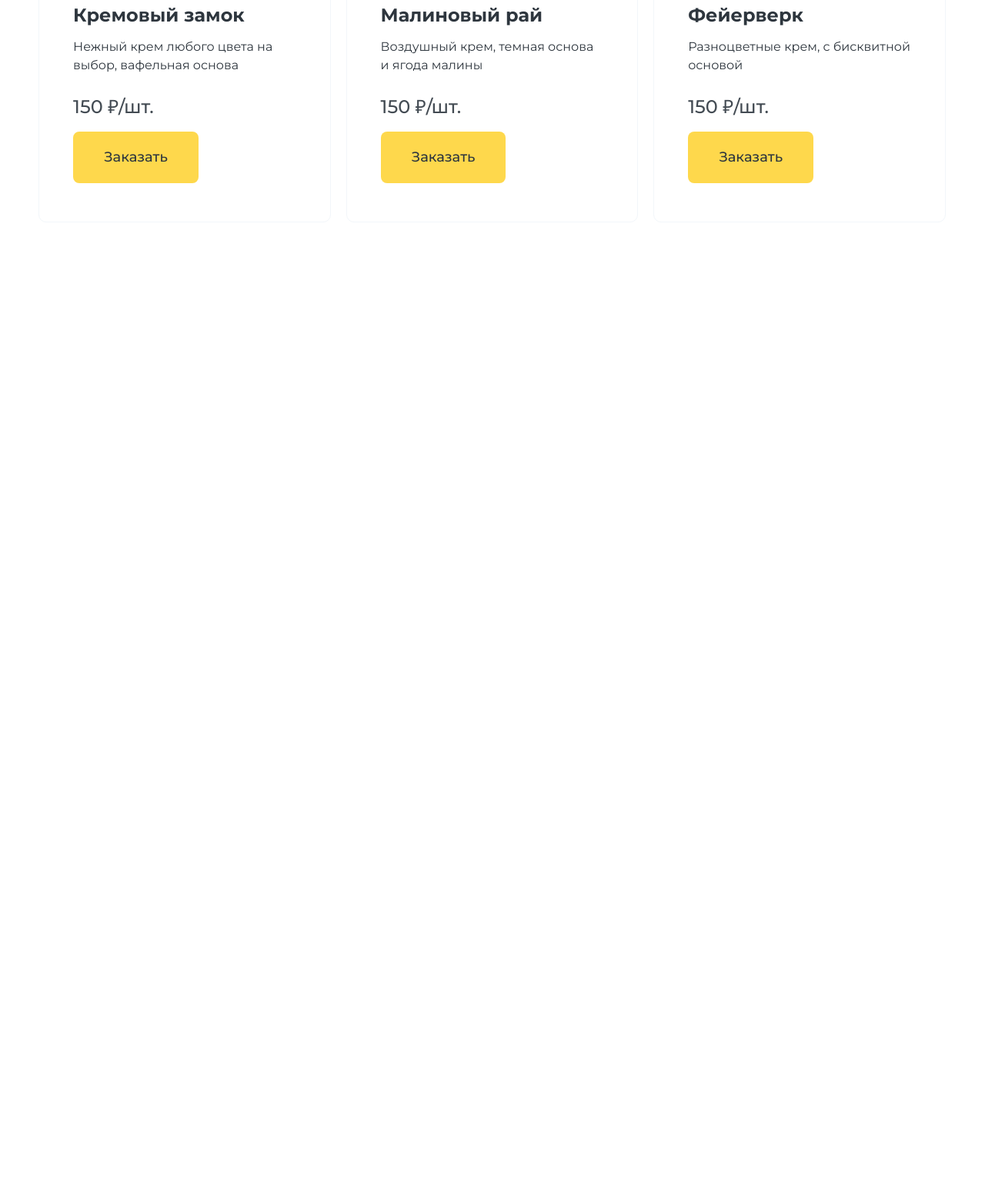
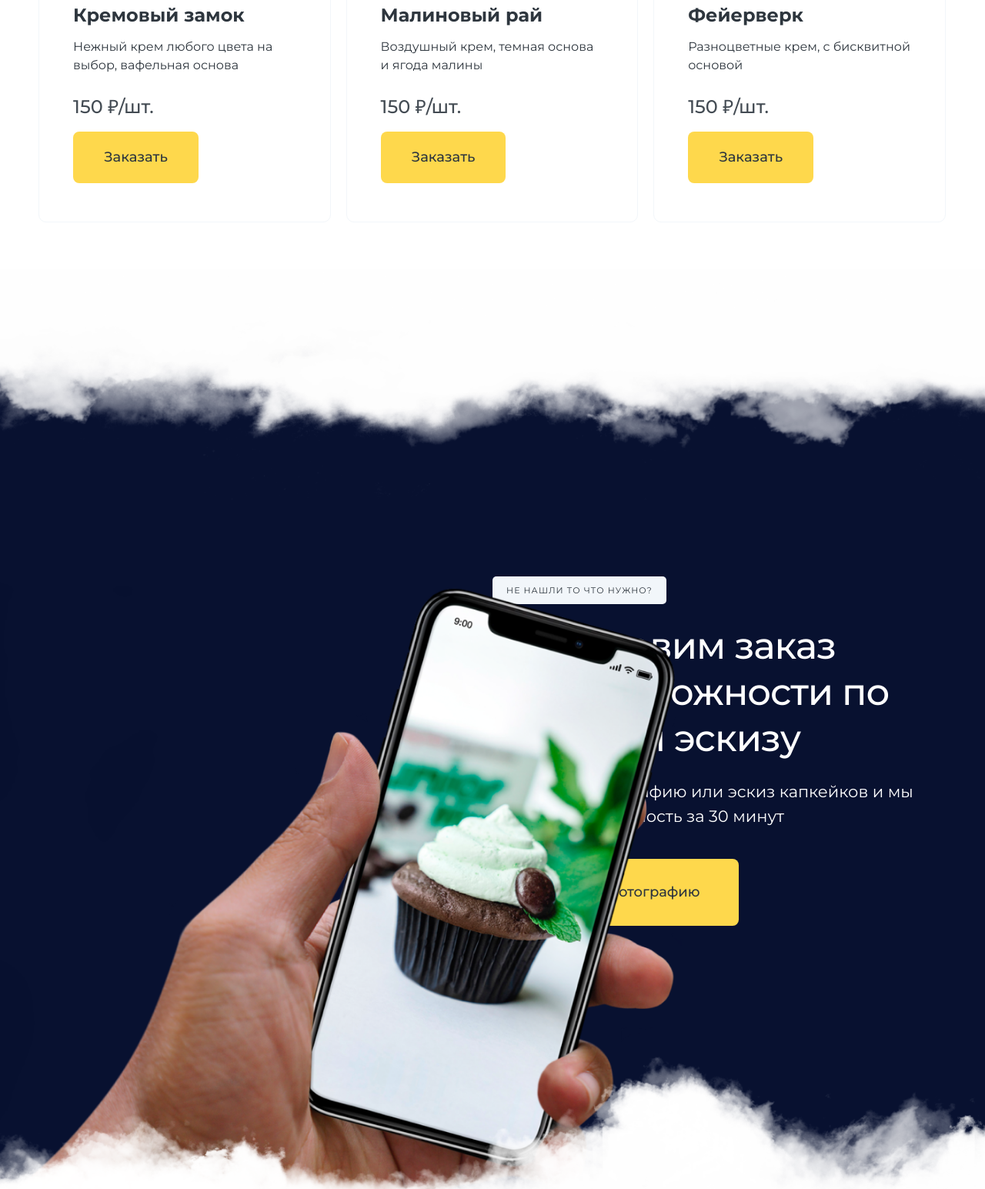
Before and after one commit to Kerish19/sweet-chest, a website: page app/index.html in a window 1280 px wide. Shown: the part 2616-4161 px from the top of the page at 77% size. Before the commit the page ends 2965 px from the top, so only its background shows below. Drawn offline with nearby package versions, Linux system fonts and the light colour scheme; files that its build step writes are made by us from their sources.

Commit message:
load - 1

```diff
--- a/app/index.html
+++ b/app/index.html
@@ -216,5 +216,18 @@
       <img class="product__leaf-2" src="images/dist/product-leaf-2.png" alt="Alt" width="108" height="112">
     </div>
   </section>
+  <section class="load">
+    <img src="images/dist/load-phone.png" alt="Alt" class="load__img">
+    <div class="container load__container">
+      <div class="load__col">
+      </div>
+      <div class="load__col">
+        <div class="section__title">Не нашли то что нужно?</div>
+        <h2 class="page__title page__title_white page__title_left load__title ">Приготовим заказ любой сложности по фото или эскизу</h2>
+        <div class="load__text">Загрузите фотографию или эскиз капкейков и мы рассчитаем стоимость за 30 минут</div>
+        <div class="btn">Загрузить фотографию</div>
+      </div>
+    </div>
+  </section>
 </main>
 <!--#include virtual="/parts/footer.html" -->
--- a/app/styles/sass/blocks/_general.sass
+++ b/app/styles/sass/blocks/_general.sass
@@ -26,6 +26,10 @@ a
     color: $greydark
     margin-bottom: 80px
     text-align: center
+    &_white
+      color: $white
+    &_left
+      text-align: left
 .d-none
   display: none
 
--- /dev/null
+++ b/app/styles/sass/blocks/load.sass
@@ -0,0 +1,45 @@
+.load
+  background-color:#081130
+  position: relative
+  padding: 400px 0
+  &__container
+    display: flex
+  &__col
+    width: 50%
+  &__img
+    position: absolute
+    bottom: 0
+    left: 0
+    width: 100%
+    height: auto
+    max-width: 900px
+  &__title
+    margin-bottom: 24px
+  &__text
+    font-size: 21px
+    color: $white
+    margin-bottom: 40px
+  &::before
+    content: ''
+    position: absolute
+    top: 0
+    left: 0
+    width: 100%
+    height: 300px
+    background-image: url(../images/dist/load-bg-first.png)
+    background-size: cover
+    background-repeat: no-repeat
+    background-position: center
+    z-index: 10
+  &::after
+    content: ''
+    position: absolute
+    bottom: 0
+    left: 0
+    width: 100%
+    height: 300px
+    background-image: url(../images/dist/load-bg-second.png)
+    background-size: cover
+    background-repeat: no-repeat
+    background-position: center
+    z-index: 10
```
Also changed, not shown: app/css/app.min.css, app/images/dist/load-bg-first.png (added), app/images/dist/load-bg-fisrt.png (added), app/images/dist/load-bg-second.png (added), app/images/dist/load-bg.png (added), app/images/dist/load-phone.png (added), app/images/src/load-bg-fisrt.png (added), app/images/src/load-bg-second.png (added), app/images/src/load-bg.png (added), app/images/src/load-phone.png (added), app/styles/sass/blocks/products.sass (line endings or trailing spaces).
